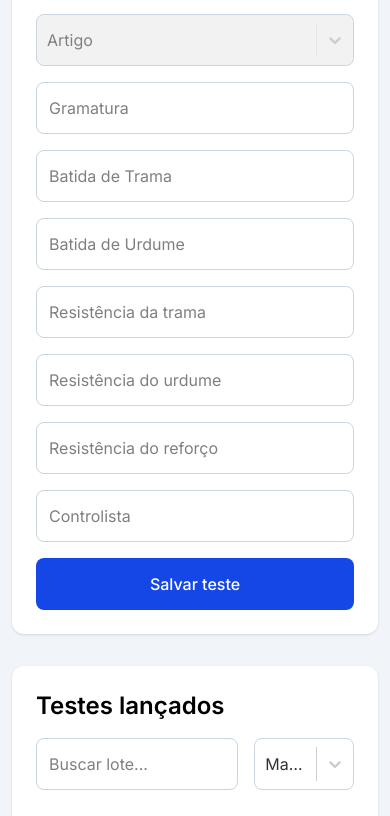
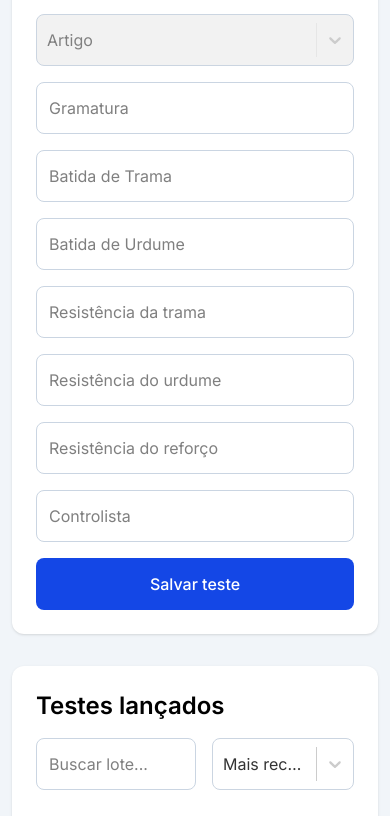
Before and after one commit to davifreitascript/sistema-qualidade, a React (Vite) app: page / in a window 390 px wide. Shown: the part 538-1354 px from the top of the page. Built offline with nearby package versions, Linux system fonts and the light colour scheme.

Commit message:
Correção do input: Lote na versão mobile.

```diff
--- a/src/components/TabelaTestes.tsx
+++ b/src/components/TabelaTestes.tsx
@@ -58,8 +58,8 @@ export function TabelaTestes({
       <div className="flex flex-col justify-between gap-3 md:flex-row">
         <div className="relative z-30 flex gap-4 mb-4 items-center">
           <input
-          type="number"
-            className="input w-35"
+            type="number"
+            className="inputLote"
             placeholder="Buscar lote..."
             value={filtroLote}
             onChange={(event) => setFiltroLote(event.target.value)}
--- a/src/index.css
+++ b/src/index.css
@@ -7,3 +7,7 @@ body {
 .input {
   @apply h-13 w-full rounded-lg border border-slate-300 px-3 py-2 outline-none focus:border-blue-600 focus:ring-2 focus:ring-blue-100;
 }
+
+.inputLote {
+  @apply h-13 w-40 rounded-lg border border-slate-300 px-3 py-2 outline-none focus:border-blue-600 focus:ring-2 focus:ring-blue-100;
+}
```
